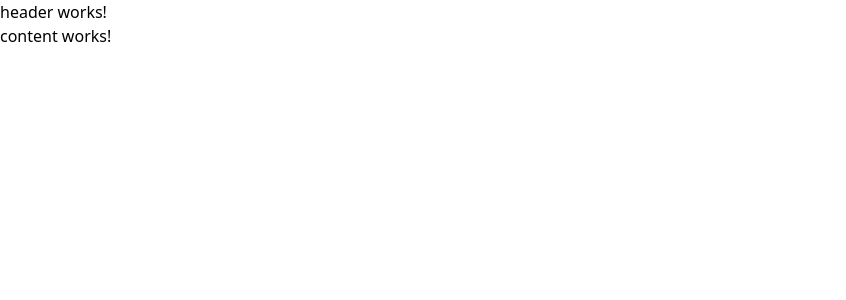
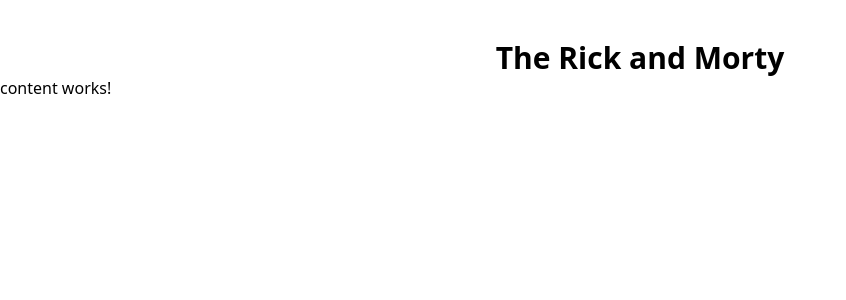
Before and after one commit to helter88/Angular-Ricky-and-Morty, an Angular app: page / in a window 1280 px wide. Shown: the top 300 px of the page, without its empty margins (0-846 px from the left). Built offline with nearby package versions, Linux system fonts and the light colour scheme.

Commit message:
add header content and style

```diff
--- a/src/app/modules/shared/header/header.component.html
+++ b/src/app/modules/shared/header/header.component.html
@@ -1 +1,3 @@
-<p>header works!</p>
+<div class="flex justify-center mt-10 text-3xl font-bold">
+  <h1>The Rick and Morty</h1>
+</div>
```
